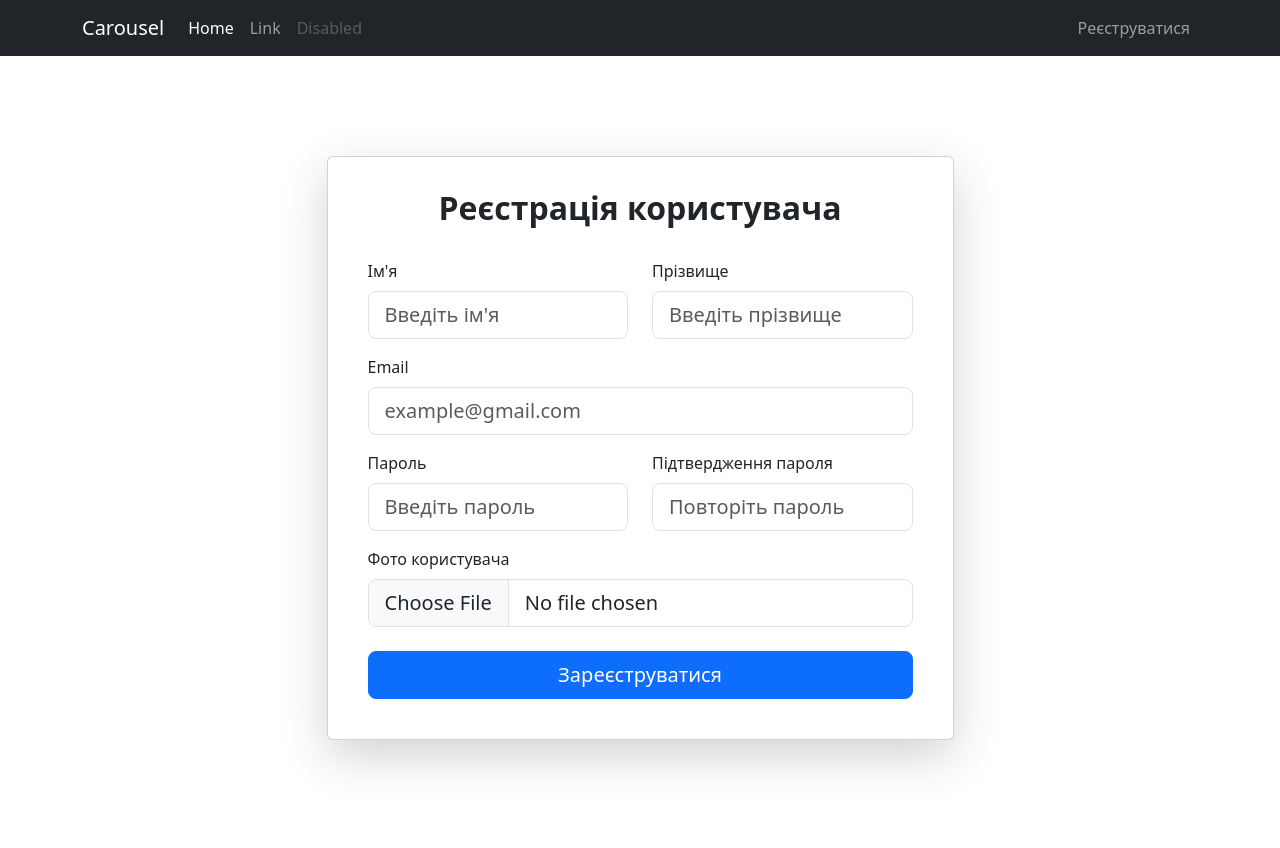
After one commit to Vladislave34/atbmvt, a Django app: page /users/register/ in a window 1280 px wide. The commit adds this page. Run offline with Django 5.2, Linux system fonts and the light colour scheme; some libraries are stand-ins or nearby versions.

Commit message:
add sing up form

```diff
--- a/mysite/urls.py
+++ b/mysite/urls.py
@@ -14,10 +14,15 @@ Including another URLconf
     1. Import the include() function: from django.urls import include, path
     2. Add a URL to urlpatterns:  path('blog/', include('blog.urls'))
 """
+
+
 from django.contrib import admin
-from django.urls import path
-from . import views
+from django.urls import path, include
+from . import views, settings
+from django.conf.urls.static import static
 urlpatterns = [
     path('admin/', admin.site.urls),
+    path('users/', include('users.urls')),
     path('', views.homepage, name="homapage")
 ]
+urlpatterns += static(settings.IMAGE_URL, document_root=settings.IMAGE_ROOT)
--- /dev/null
+++ b/static/css/style.css
@@ -0,0 +1,3 @@
+body{
+    margin-top: 3rem;
+}
--- /dev/null
+++ b/templates/layout.html
@@ -0,0 +1,53 @@
+{% load static %}
+<!DOCTYPE html>
+<html lang="en">
+<head>
+    <meta charset="UTF-8">
+    <title>Title</title>
+    <link rel="stylesheet" href="{% static 'css/bootstrap.min.css' %}">
+    <link rel="stylesheet" href="{% static 'css/style.css' %}">
+</head>
+<body>
+        <header data-bs-theme="dark">
+            <nav class="navbar navbar-expand-md navbar-dark fixed-top bg-dark">
+                <div class="container">
+                    <a class="navbar-brand" href="#">Carousel</a>
+                    <button class="navbar-toggler" type="button"
+                        data-bs-toggle="collapse"
+                        data-bs-target="#navbarCollapse"
+                        aria-controls="navbarCollapse"
+                        aria-expanded="false"
+                        aria-label="Toggle navigation">
+                        class="navbar-toggler-icon"></span>
+                    </button>
+                    <div class="collapse navbar-collapse" id="navbarCollapse">
+                        <ul class="navbar-nav me-auto mb-2 mb-md-0">
+                            <li class="nav-item">
+                                <a class="nav-link active" aria-current="page"
+                                    href="#">Home</a>
+                            </li>
+                            <li class="nav-item">
+                                <a class="nav-link" href="#">Link</a>
+                            </li>
+                            <li class="nav-item">
+                                <a class="nav-link disabled" aria-disabled="true">Disabled</a>
+                            </li>
+                        </ul>
+                        <ul class="navbar-nav">
+                            <li class="nav-item">
+                                <a class="nav-link" href="/users/register">Реєструватися</a>
+                            </li>
+                        </ul>
+                    </div>
+                </div>
+            </nav>
+        </header>
+        <div class="container" >
+            {% block content %}
+            {% endblock %}
+        </div>
+
+
+    <script src="{% static 'js/bootstrap.bundle.min.js' %}"></script>
+</body>
+</html>
--- /dev/null
+++ b/users/templates/register.html
@@ -0,0 +1,73 @@
+{% extends "layout.html" %}
+{% block content %}
+<div class="d-flex justify-content-center align-items-center vh-100">
+
+<div class="container">
+    <div class="row justify-content-center">
+
+        <div class="col-lg-8 col-xl-7">
+
+            <div class="card shadow-lg p-4">
+                <div class="card-header text-center bg-white border-0">
+                    <h2 class="fw-bold">Реєстрація користувача</h2>
+                </div>
+
+                <div class="card-body">
+
+                    <form>
+
+                        <div class="row">
+
+                            <div class="col-md-6 mb-3">
+                                <label class="form-label">Ім'я</label>
+                                <input type="text" class="form-control form-control-lg" placeholder="Введіть ім'я" required>
+                            </div>
+
+                            <div class="col-md-6 mb-3">
+                                <label class="form-label">Прізвище</label>
+                                <input type="text" class="form-control form-control-lg" placeholder="Введіть прізвище" required>
+                            </div>
+
+                        </div>
+
+                        <div class="mb-3">
+                            <label class="form-label">Email</label>
+                            <input type="email" class="form-control form-control-lg" placeholder="example@gmail.com" required>
+                        </div>
+
+                        <div class="row">
+
+                            <div class="col-md-6 mb-3">
+                                <label class="form-label">Пароль</label>
+                                <input type="password" class="form-control form-control-lg" placeholder="Введіть пароль" required>
+                            </div>
+
+                            <div class="col-md-6 mb-3">
+                                <label class="form-label">Підтвердження пароля</label>
+                                <input type="password" class="form-control form-control-lg" placeholder="Повторіть пароль" required>
+                            </div>
+
+                        </div>
+
+                        <div class="mb-4">
+                            <label class="form-label">Фото користувача</label>
+                            <input type="file" class="form-control form-control-lg">
+                        </div>
+
+                        <button type="submit" class="btn btn-primary btn-lg w-100">
+                            Зареєструватися
+                        </button>
+
+                    </form>
+
+                </div>
+
+            </div>
+
+        </div>
+
+    </div>
+</div>
+
+</div>
+{% endblock %}
--- /dev/null
+++ b/users/urls.py
@@ -0,0 +1,7 @@
+from django.urls import path
+from . import views
+
+app_name = 'users'
+urlpatterns = [
+    path('register/', views.register, name='register'),
+]
--- a/users/views.py
+++ b/users/views.py
@@ -1,3 +1,6 @@
 from django.shortcuts import render
 
 # Create your views here.
+
+def register(request):
+    return render(request, 'register.html')
```
Also changed, not shown: mysite/settings.py (+8 -0 lines), templates/home.html (+5 -11 lines), users/util.py (added).
